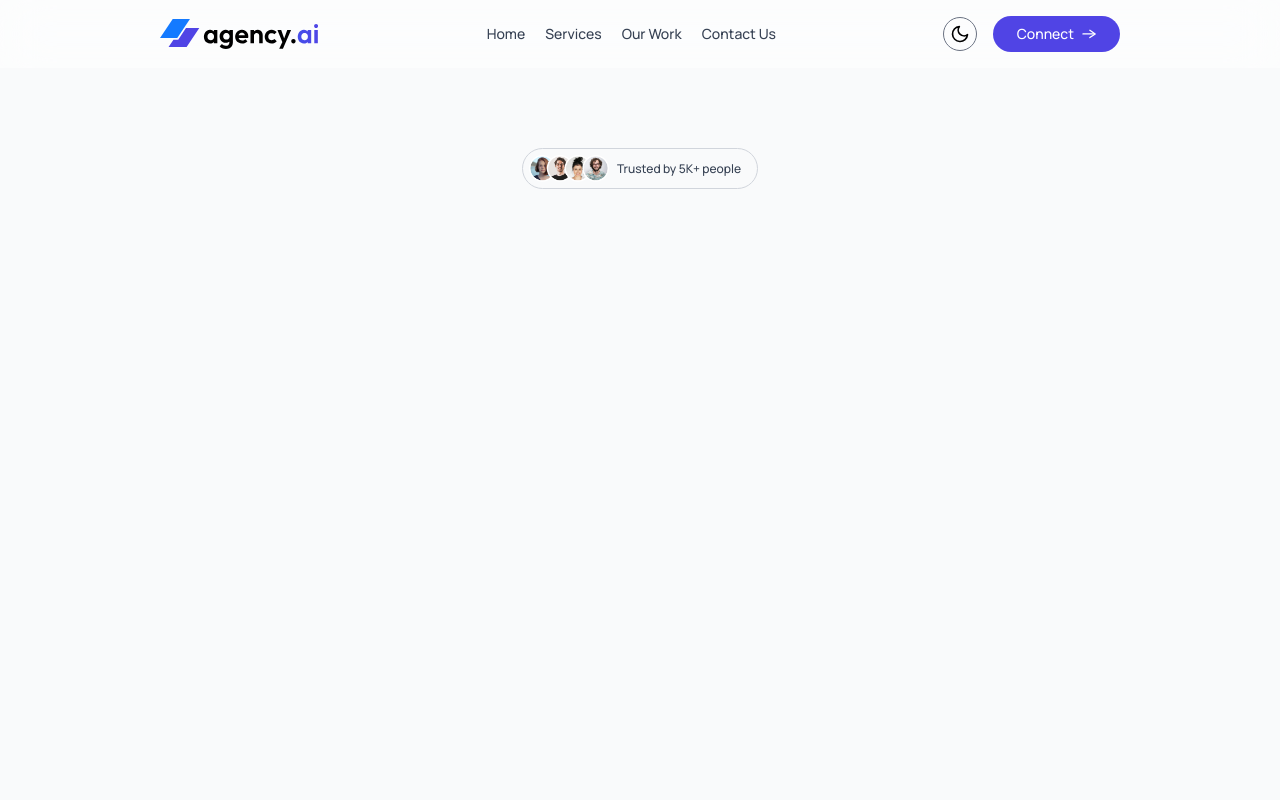
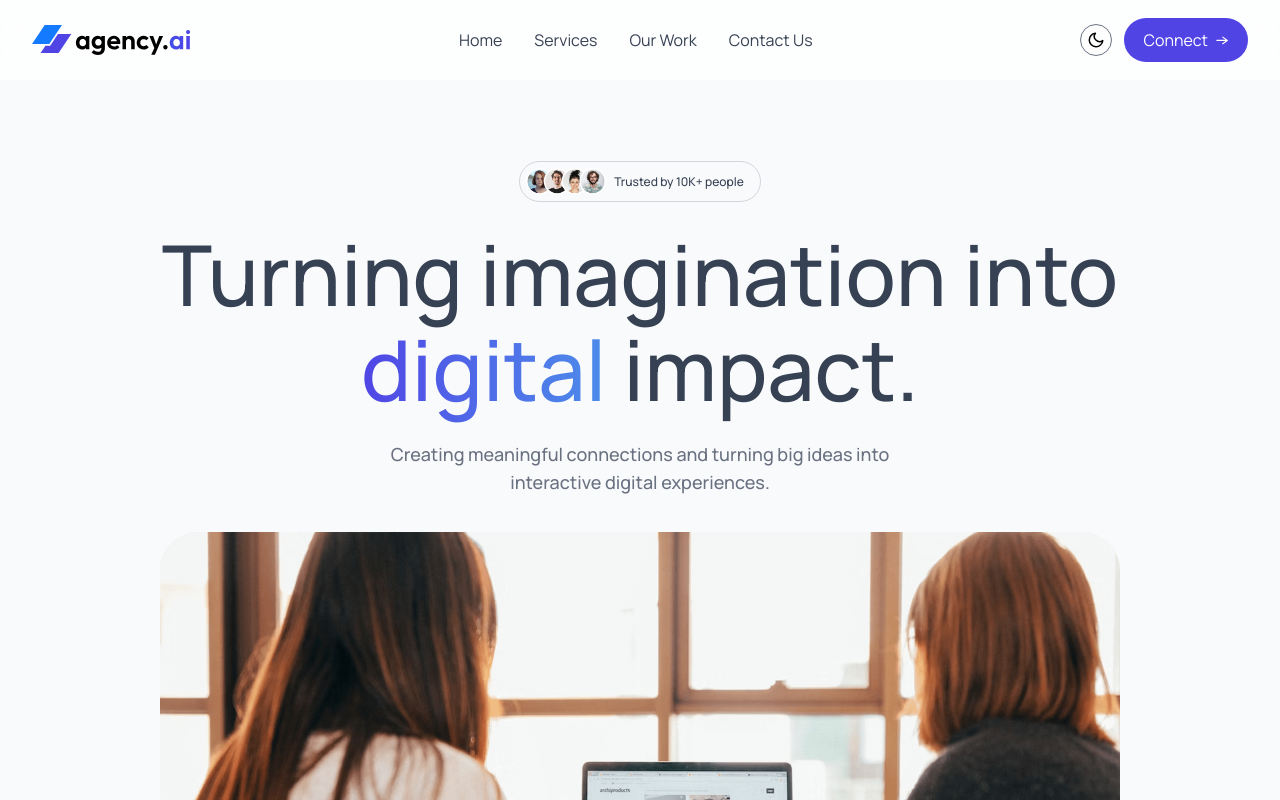
Before and after one commit to bipesh369/agency.ai, a React (Vite) app: page / in a window 1280 px wide. Shown: the top 800 px of the page. Built offline with nearby package versions, Linux system fonts and the light colour scheme.

Commit message:
make hero section complete

```diff
--- a/package.json
+++ b/package.json
@@ -10,7 +10,7 @@
     "preview": "vite preview"
   },
   "dependencies": {
-    "@tailwindcss/vite": "^4.2.2",
+    "@tailwindcss/vite": "^4.3.1",
     "react": "^19.2.4",
     "react-dom": "^19.2.4",
     "tailwindcss": "^4.2.2"
--- a/src/App.jsx
+++ b/src/App.jsx
@@ -3,25 +3,39 @@
 import Hero from "./components/Hero";
 
 const App = () => {
-
   const [theme, setTheme] = useState(
     localStorage.getItem("theme") || "light"
   );
 
+  useEffect(() => {
+    const root = document.documentElement;
 
-  useEffect(() => {
     if (theme === "dark") {
-      document.documentElement.classList.add("dark");
+      root.classList.add("dark");
     } else {
-      document.documentElement.classList.remove("dark");
+      root.classList.remove("dark");
     }
+
     localStorage.setItem("theme", theme);
   }, [theme]);
 
   return (
-    <div className="min-h-screen bg-gray-50 dark:bg-black relative">
+    <div
+      className="
+        min-h-screen
+        bg-gray-50
+        dark:bg-black
+        text-gray-900
+        dark:text-white
+        transition-colors
+        duration-300
+      "
+    >
       <Navbar theme={theme} setTheme={setTheme} />
-      <Hero />
+
+      <main>
+        <Hero />
+      </main>
     </div>
   );
 };
--- a/src/components/Hero.jsx
+++ b/src/components/Hero.jsx
@@ -1,5 +1,7 @@
 import React from 'react'
 import group_profile from '../assets/group_profile.png'
+import hero_img from '../assets/hero_img.png'
+import bgImage1 from '../assets/bgImage1.png'
 
 const  Hero = () => {
   return (
@@ -8,10 +10,18 @@
       <div className='inline-flex items-center gap-2 border border-gray-300 p-1.5 pr-4 rounded-full'>
 
         <img className='w-20' src={group_profile} alt="" />
-        <p className='text-xs font-medium'>Trusted by 5K+ people</p>
+        <p className='text-xs font-medium'>Trusted by 10K+ people</p>
 
       </div>
 
+      <h1 className='text-4xl sm:text-5xl md:text-6xl xl:text-[84px] font-medium xl:leading-[95px] max-w-5xl'>Turning imagination into <span className='bg-linear-to-r from-[#5044E5] to-[#4d8cea] bg-clip-text text-transparent'>digital</span>{" "} impact.</h1>
+
+      <p className='text-sm sm:text-lg font-medium text-gray-500 dark:text-white/75 max-w-lg pb-3'>Creating meaningful connections and turning big ideas into interactive digital experiences.</p>
+
+      <div className='relative'>
+        <img src={hero_img} alt="" className='w-full max-w-6xl' />
+        <img src={bgImage1} alt="" className='absolute -top-40 -right-40 sm:-top-100 sm:-right-70 -z-1 dark:hidden'/>
+      </div>
 
       </div>
   )
--- a/src/components/Navbar.jsx
+++ b/src/components/Navbar.jsx
@@ -1,46 +1,124 @@
-import React, { useState } from 'react'
-import assets from '../assets/assets.js'
+import React, { useState } from "react";
+import assets from "../assets/assets";
 import arrow_icon from "../assets/arrow_icon.svg";
-import ThemeToggleBtn from './ThemeToggleBtn.jsx';
-
+import ThemeToggleBtn from "./ThemeToggleBtn";
 
 const Navbar = ({ theme, setTheme }) => {
+  const [sidebarOpen, setSidebarOpen] = useState(false);
 
-  const [sidebarOpen, setSidebarOpen] = useState(false)
-
+  const navLinks = [
+    { name: "Home", href: "#hero" },
+    { name: "Services", href: "#services" },
+    { name: "Our Work", href: "#our-work" },
+    { name: "Contact Us", href: "#contact-us" },
+  ];
 
   return (
-    <div className='flex justify-between items-center px-4 sm:px-12 lg:px-24 xl:px-40 py-4 sticky top-0 z-20 backdrop-blur-xl font-medium bg-white/50 dark:bg-gray-900/70'>
+    <>
+      <nav className="sticky top-0 z-50 backdrop-blur-xl bg-white/70 dark:bg-gray-900/70 border-b border-gray-200/20 dark:border-gray-700/20">
+        <div className="max-w-7xl mx-auto px-4 sm:px-6 lg:px-8 h-20 flex items-center justify-between">
 
-      <img src={theme === "dark" ? assets.logo_dark : assets.logo} className='w-32 sm:w-40' alt='' />
+          {/* Logo */}
+          <img
+            src={theme === "dark" ? assets.logo_dark : assets.logo}
+            alt="Logo"
+            className="w-32 sm:w-36 lg:w-40"
+          />
 
-      <div className={`text-gray-700 dark:text-white sm:text-sm ${!sidebarOpen ? 'max-sm:w-0 overflow-hidden' : 'max-sm:w-60 max-sm:pl-10'} max-sm:fixed top-0 bottom-0 right-0 max-sm:min-h-screen max-sm:h-full max-sm:flex-col max-sm:bg-primary max-sm:text-white max-sm:pt-20 flex sm:items-center gap-5 transition-all`}>
+          {/* Desktop Navigation */}
+          <div className="hidden md:flex items-center gap-8 text-gray-700 dark:text-white">
+            {navLinks.map((link) => (
+              <a
+                key={link.name}
+                href={link.href}
+                className="hover:text-primary transition-colors"
+              >
+                {link.name}
+              </a>
+            ))}
+          </div>
 
-        <img src={assets.close_icon} alt="" className='w-5 absolute right-4 top-4 sm:hidden' onClick={()=> setSidebarOpen(false)}/>
+          {/* Right Section */}
+          <div className="flex items-center gap-3">
+            <ThemeToggleBtn theme={theme} setTheme={setTheme} />
 
-        <a onClick={()=> setSidebarOpen(false)} href="#" className='sm:hover:border-b'>Home</a>
-        <a onClick={()=> setSidebarOpen(false)} href="#services" className='sm:hover:border-b'>Services</a>
-        <a onClick={()=> setSidebarOpen(false)} href="#our-work" className='sm:hover:border-b'>Our Work</a>
-        <a onClick={()=> setSidebarOpen(false)} href="#contact-us" className='sm:hover:border-b'>Contact Us</a>
+            {/* Desktop Button */}
+            <a
+              href="#contact-us"
+              className="hidden md:flex items-center gap-2 bg-primary text-white px-5 py-2.5 rounded-full hover:scale-105 transition"
+            >
+              Connect
+              <img src={arrow_icon} alt="" className="w-3" />
+            </a>
+
+            {/* Mobile Menu */}
+            <button
+              onClick={() => setSidebarOpen(true)}
+              className="md:hidden"
+            >
+              <img
+                src={
+                  theme === "dark"
+                    ? assets.menu_icon_dark
+                    : assets.menu_icon
+                }
+                alt="menu"
+                className="w-7"
+              />
+            </button>
+          </div>
+        </div>
+      </nav>
+
+      {/* Backdrop */}
+      {sidebarOpen && (
+        <div
+          onClick={() => setSidebarOpen(false)}
+          className="fixed inset-0 bg-black/50 z-40 md:hidden"
+        />
+      )}
+
+      {/* Mobile Sidebar */}
+      <div
+        className={`fixed top-0 right-0 h-screen w-72 bg-white dark:bg-gray-900 z-50 shadow-xl transform transition-transform duration-300 md:hidden
+        ${sidebarOpen ? "translate-x-0" : "translate-x-full"}`}
+      >
+        {/* Close Button */}
+        <button
+          onClick={() => setSidebarOpen(false)}
+          className="absolute top-5 right-5"
+        >
+          <img
+            src={assets.close_icon}
+            alt="close"
+            className="w-5"
+          />
+        </button>
+
+        <div className="flex flex-col gap-8 mt-24 px-8 text-lg text-gray-700 dark:text-white">
+          {navLinks.map((link) => (
+            <a
+              key={link.name}
+              href={link.href}
+              onClick={() => setSidebarOpen(false)}
+              className="hover:text-primary transition-colors"
+            >
+              {link.name}
+            </a>
+          ))}
+
+          <a
+            href="#contact-us"
+            onClick={() => setSidebarOpen(false)}
+            className="flex items-center justify-center gap-2 bg-primary text-white py-3 rounded-full mt-4"
+          >
+            Connect
+            <img src={arrow_icon} alt="" className="w-3" />
+          </a>
+        </div>
       </div>
+    </>
+  );
+};
 
-      <div className='flex items-center gap-2 sm:gap-4'>
-
-
-        <ThemeToggleBtn theme={theme} setTheme={setTheme} />
-
-        <img src={theme === 'dark'? assets.menu_icon_dark : assets.menu_icon} alt="" onClick={()=>
-          setSidebarOpen(true)
-        } className='w-8 sm:hidden'/>
-
-        <a href="#contact-us" className='text-sm max-sm:hidden flex items-center gap-2 bg-primary text-white px-6 py-2 rounded-full cursor-pointer hover:scale-105 transition-all'>
-          Connect
-          <img src={arrow_icon} width={14} alt="" />
-        </a>
-      </div>
-
-    </div>
-  )
-}
-
-export default Navbar
+export default Navbar;
--- a/src/components/ThemeToggleBtn.jsx
+++ b/src/components/ThemeToggleBtn.jsx
@@ -23,9 +23,9 @@
     <>
     <button>
       {theme === 'dark' ? (
-        <img onClick={()=> setTheme('light')} src={assets.sun_icon} alt="" className='size-8.5 p-1.5 border border-gray-500 rounded-full'/>
+        <img onClick={()=> setTheme('light')} src={assets.sun_icon} alt="" className='size-8 p-1.5 border border-gray-500 rounded-full'/>
       ) : (
-         <img onClick={()=> setTheme('dark')} src={assets.moon_icon} alt="" className='size-8.5 p-1.5 border border-gray-500 rounded-full' />
+         <img onClick={()=> setTheme('dark')} src={assets.moon_icon} alt="" className='size-8 p-1.5 border border-gray-500 rounded-full' />
       )}
     </button>
     </>
--- a/src/index.css
+++ b/src/index.css
@@ -2,9 +2,8 @@
 
 @import 'tailwindcss';
 
-* {
+body {
   font-family: "Manrope", sans-serif;
-  font-weight: 500;
 }
 
 @custom-variant dark (&:where(.dark, .dark *));
--- a/vite.config.js
+++ b/vite.config.js
@@ -1,8 +1,11 @@
 import { defineConfig } from 'vite'
 import react from '@vitejs/plugin-react'
+import tailwindcss from '@tailwindcss/vite'
 
 export default defineConfig({
-  plugins: [react()],
+  plugins: [react()
+    ,tailwindcss()
+  ],
   server: {
     open: true,
   },
```
Also changed, not shown: 1 other file (tests, documents, lock files or other folders).
